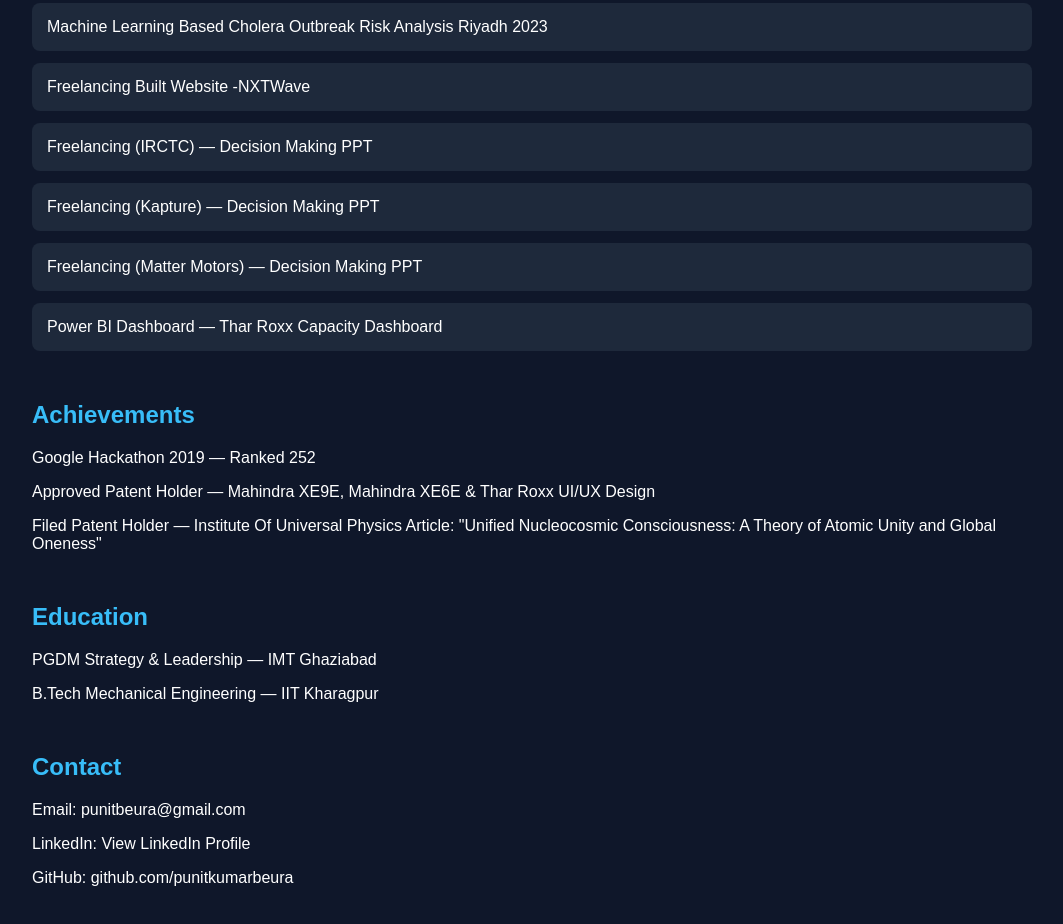
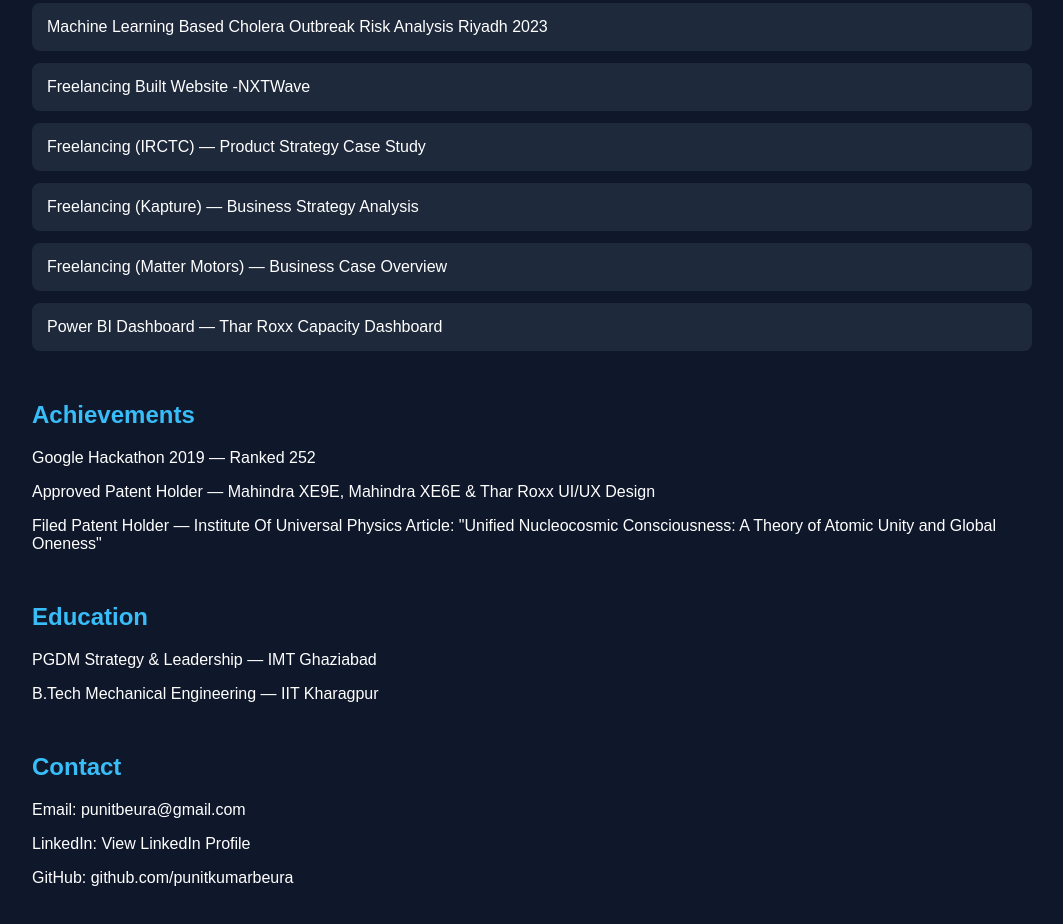
Before and after one commit to punitkumarbeura/punitkumarbeura.github.io, a website: page index.html in a window 1280 px wide. Shown: the part 1554-2478 px from the top of the page, without its empty margins (108-1171 px from the left). Drawn offline with Linux system fonts and the light colour scheme.

Commit message:
Update index.html

```diff
--- a/index.html
+++ b/index.html
@@ -237,19 +237,19 @@
 
 <div class="project-card">
 <a href="https://docs.google.com/presentation/d/1ilI6X-kk4iW1M0JH5gupDHrB7piIDkJ_0HY6wPwNRPI/edit">
-Freelancing (IRCTC) — Decision Making PPT
+Freelancing (IRCTC) — Product Strategy Case Study
 </a>
 </div>
 
 <div class="project-card">
 <a href="https://docs.google.com/presentation/d/1YHNdmUyQp7Sedyk8FLKDFCgfl-5fXvKB/edit">
-Freelancing (Kapture) — Decision Making PPT
+Freelancing (Kapture) — Business Strategy Analysis
 </a>
 </div>
 
 <div class="project-card">
 <a href="https://drive.google.com/file/d/1FKmUc5OK2zxBFstifMeMRax-rk_3cC1X/view">
-Freelancing (Matter Motors) — Decision Making PPT
+Freelancing (Matter Motors) — Business Case Overview
 </a>
 </div>
 
```
